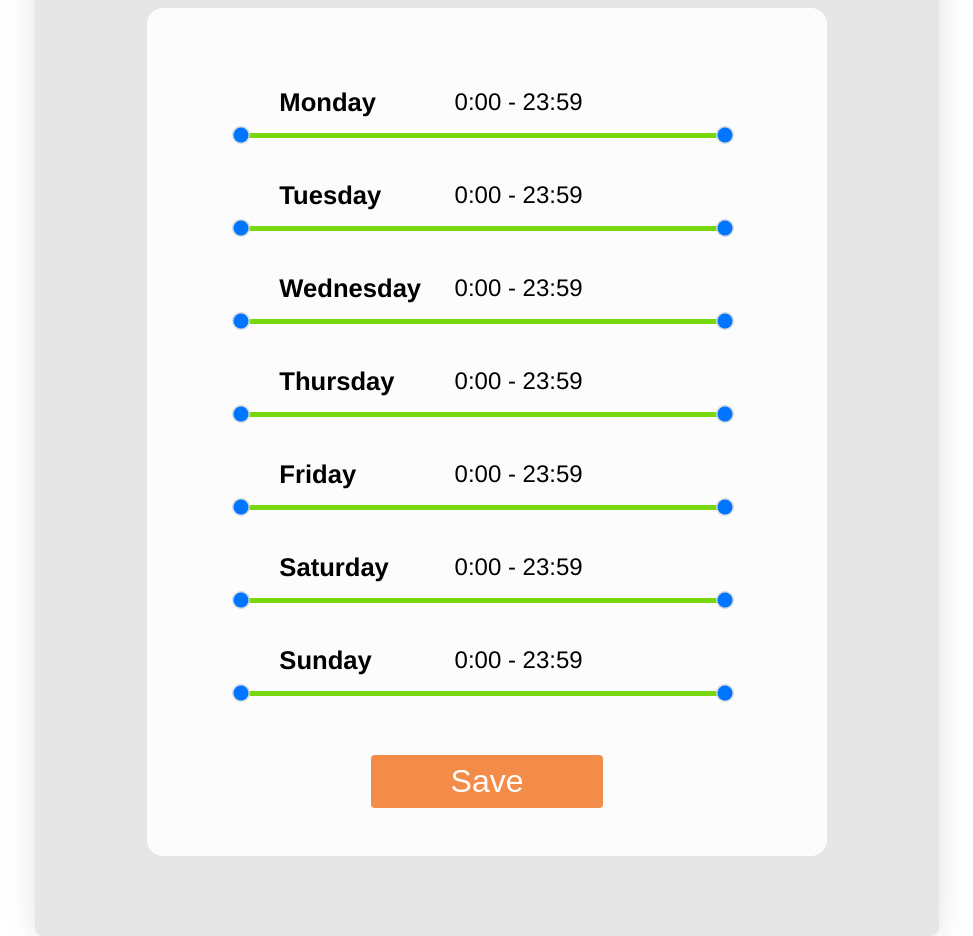
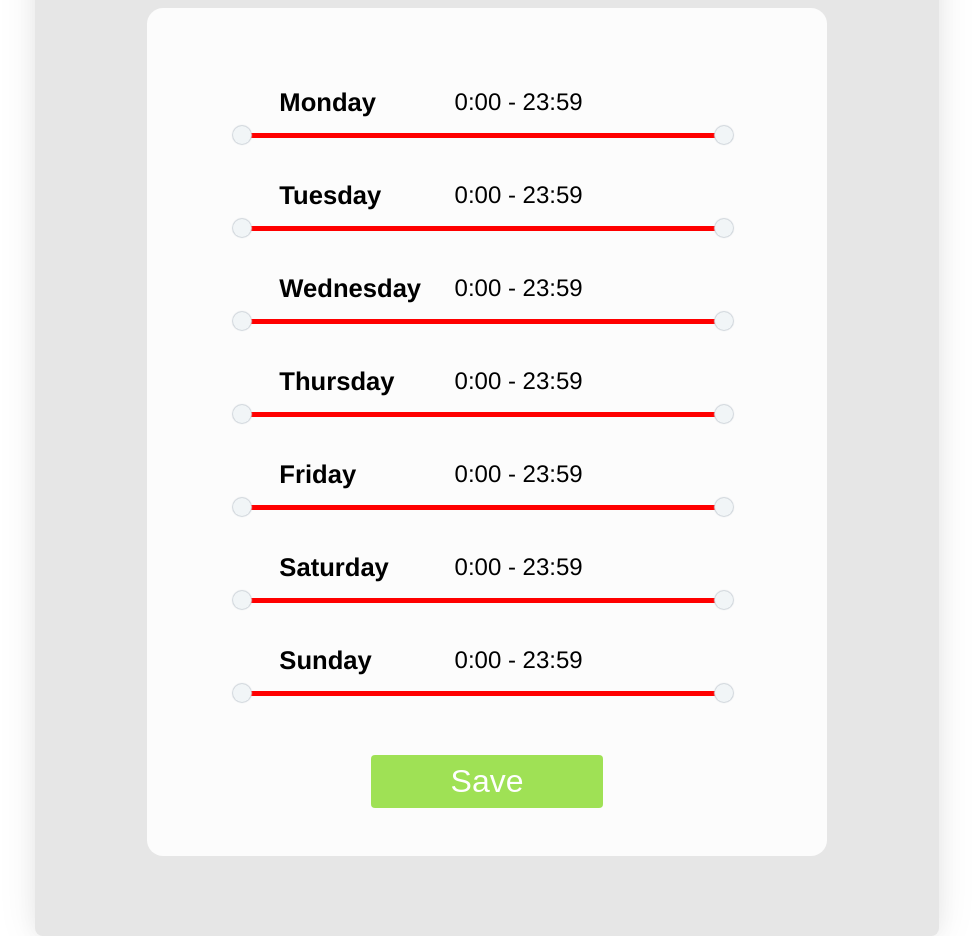
Before and after one commit to maya-salcedo/challenge, a React (Create React App) app in the folder client/: page / in a window 1280 px wide. Shown: the part 200-1136 px from the top of the page, without its empty margins (153-1126 px from the left). Built offline with nearby package versions, Linux system fonts and the light colour scheme.

Commit message:
fixed the bug

```diff
--- a/client/src/components/content/styles/content.js
+++ b/client/src/components/content/styles/content.js
@@ -52,7 +52,7 @@ export const Day = styled.div`
 `;
 
 export const Button = styled.button`
-  background-color: #f2711c;
+  background-color: #79d70f;
   border-radius: 4px;
   font-size: 2rem;
   margin: 2rem 14rem 3rem;
@@ -61,7 +61,7 @@ export const Button = styled.button`
   color: white;
   cursor: pointer;
   color: #fff;
-  opacity: 0.8;
+  opacity: 0.7;
 
   :hover {
     opacity: 1;
--- a/client/src/components/rangeSlider/styles/rangeSlider.js
+++ b/client/src/components/rangeSlider/styles/rangeSlider.js
@@ -13,6 +13,8 @@ export const Input = styled.input`
   height: 0;
   width: 500px;
   outline: none;
+  -webkit-appearance: none;
+  -webkit-tap-highlight-color: transparent;
 
   &::-webkit-slider-thumb {
     -webkit-appearance: none;
--- a/client/src/containers/content.js
+++ b/client/src/containers/content.js
@@ -1,4 +1,4 @@
-import React, { useState } from 'react';
+import React from 'react';
 import { Content } from '../components';
 import { MultiRangeSlider } from './rangeSlider';
 
@@ -13,8 +13,6 @@ const daysOfWeek = [
 ];
 
 export function ContentContainer() {
-  const [active, setActive] = useState('red');
-  console.log(active);
   return (
     <Content>
       <Content.Base>
@@ -29,9 +27,7 @@ export function ContentContainer() {
                   max={24}
                   onChange={({ min, max }) => {
                     console.log(`min = ${min}, max = ${max}`);
-                    setActive('green');
                   }}
-                  className={active}
                 />
               </Content.Group>
             );
--- a/client/src/containers/rangeSlider.js
+++ b/client/src/containers/rangeSlider.js
@@ -2,9 +2,10 @@ import React, { useCallback, useEffect, useState, useRef } from 'react';
 import PropTypes from 'prop-types';
 import { RangeSlider } from '../components';
 
-export function MultiRangeSlider({ min, max, onChange, className }) {
+export function MultiRangeSlider({ min, max, onChange }) {
   const [minVal, setMinVal] = useState(min);
   const [maxVal, setMaxVal] = useState(max);
+  const [active, setActive] = useState('red');
   const minValRef = useRef(min);
   const maxValRef = useRef(max);
   const range = useRef(null);
@@ -52,6 +53,7 @@ export function MultiRangeSlider({ min, max, onChange, className }) {
           const value = Math.min(Number(event.target.value), maxVal - 1);
           setMinVal(value);
           minValRef.current = value;
+          setActive('green');
         }}
         style={{ zIndex: minVal > max - 100 && '5' }}
       />
@@ -64,12 +66,13 @@ export function MultiRangeSlider({ min, max, onChange, className }) {
           const value = Math.max(Number(event.target.value), minVal + 1);
           setMaxVal(value);
           maxValRef.current = value;
+          setActive('green');
         }}
       />
 
       <RangeSlider.Slider>
         <RangeSlider.Track />
-        <div ref={range} className={className} />
+        <div ref={range} className={active} />
         <RangeSlider.TimeRange>
           {`${minVal}:00`} - {maxVal === 24 ? '23:59' : `${maxVal}:00`}
         </RangeSlider.TimeRange>
```
